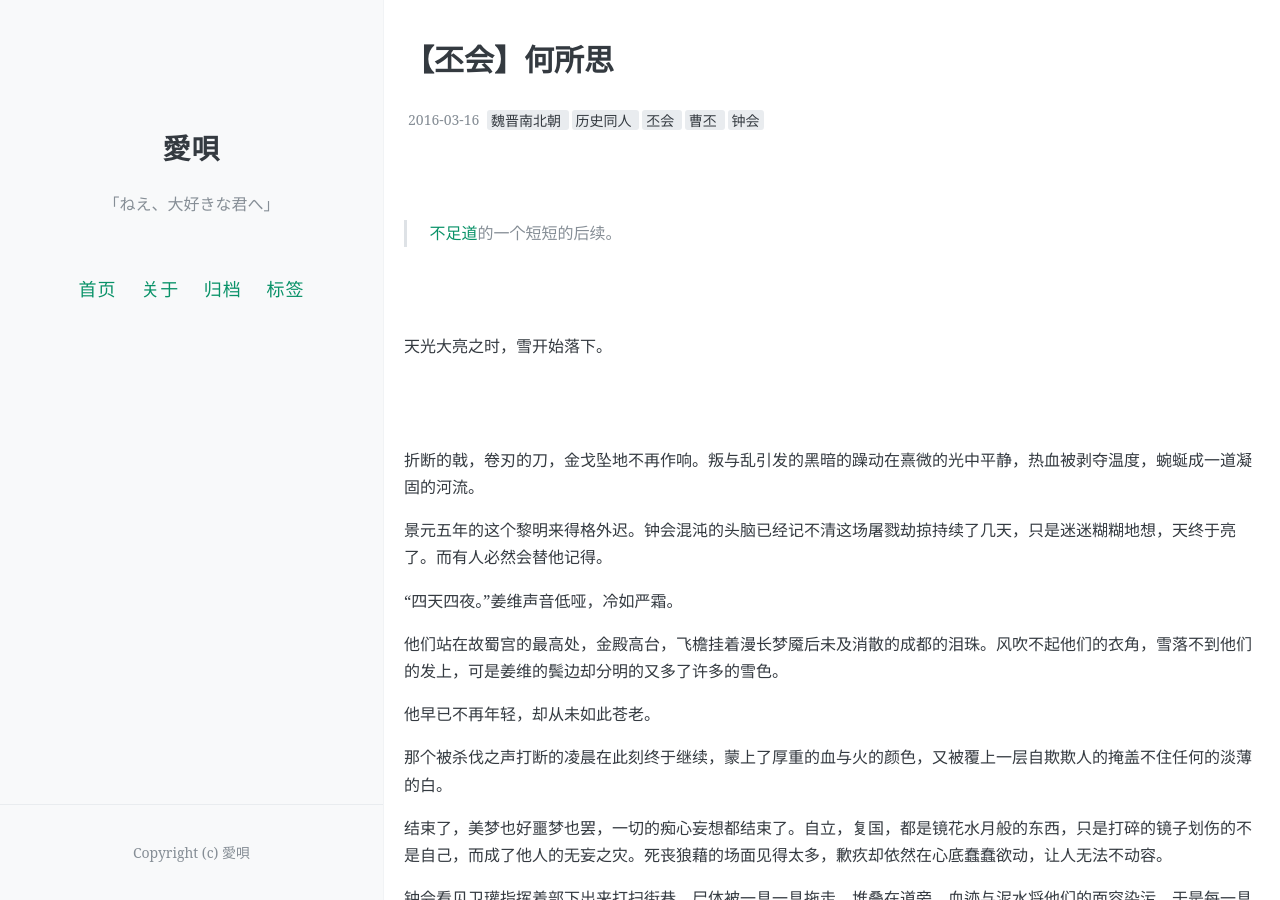
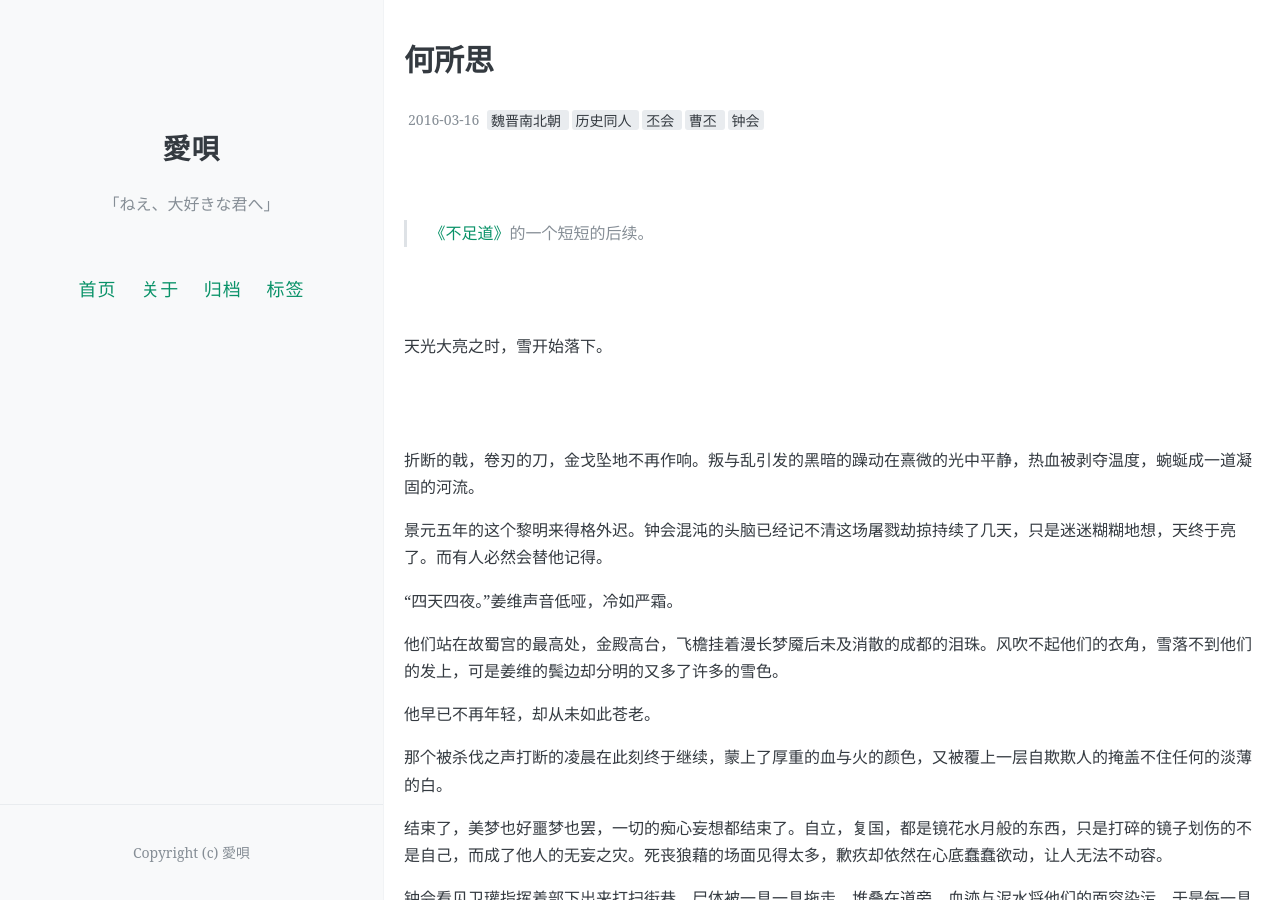
Before and after one commit to aiuta264/aiuta, a Jekyll site: the page built from _posts/2016-3-16-hesuosi.md, in a window 1280 px wide and 900 px high. Built offline with Jekyll 4.4.1, drawn with Linux system fonts in a browser that asks for light colours; comment, search, counter and statistics services are not loaded.

Commit message:
Update 2016-3-16-hesuosi.md

```diff
--- a/_posts/2016-3-16-hesuosi.md
+++ b/_posts/2016-3-16-hesuosi.md
@@ -1,6 +1,6 @@
 ---
 layout: post
-title: 【丕会】何所思
+title: 何所思
 date: 2016-3-16
 Author: 愛唄
 categories:
@@ -11,7 +11,7 @@ comments: true
 <br>
 <br>
 
->[不足道](https://aiuta264.github.io/aiuta/buzudao/ "【丕会】不足道")的一个短短的后续。
+>[《不足道》](https://aiuta264.github.io/aiuta/buzudao/ "不足道")的一个短短的后续。
 
 <br>
 <br>
```
